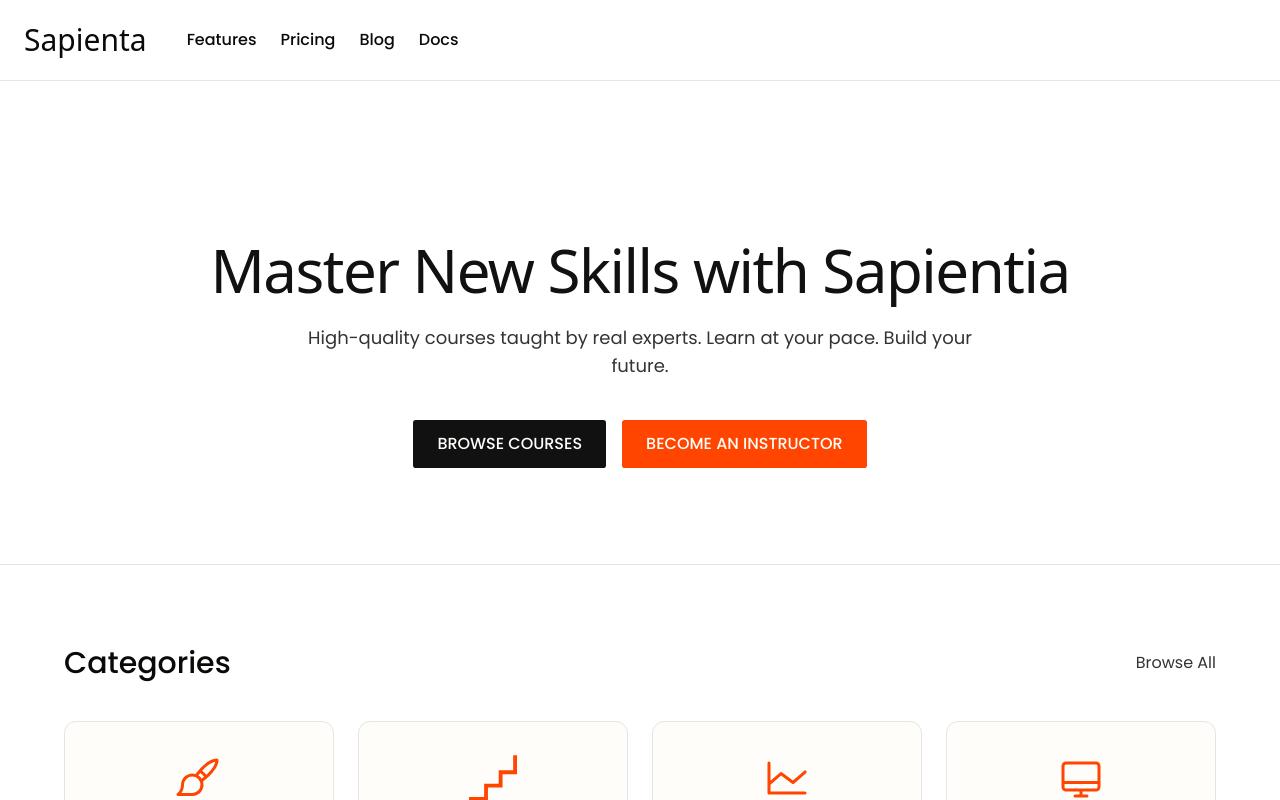
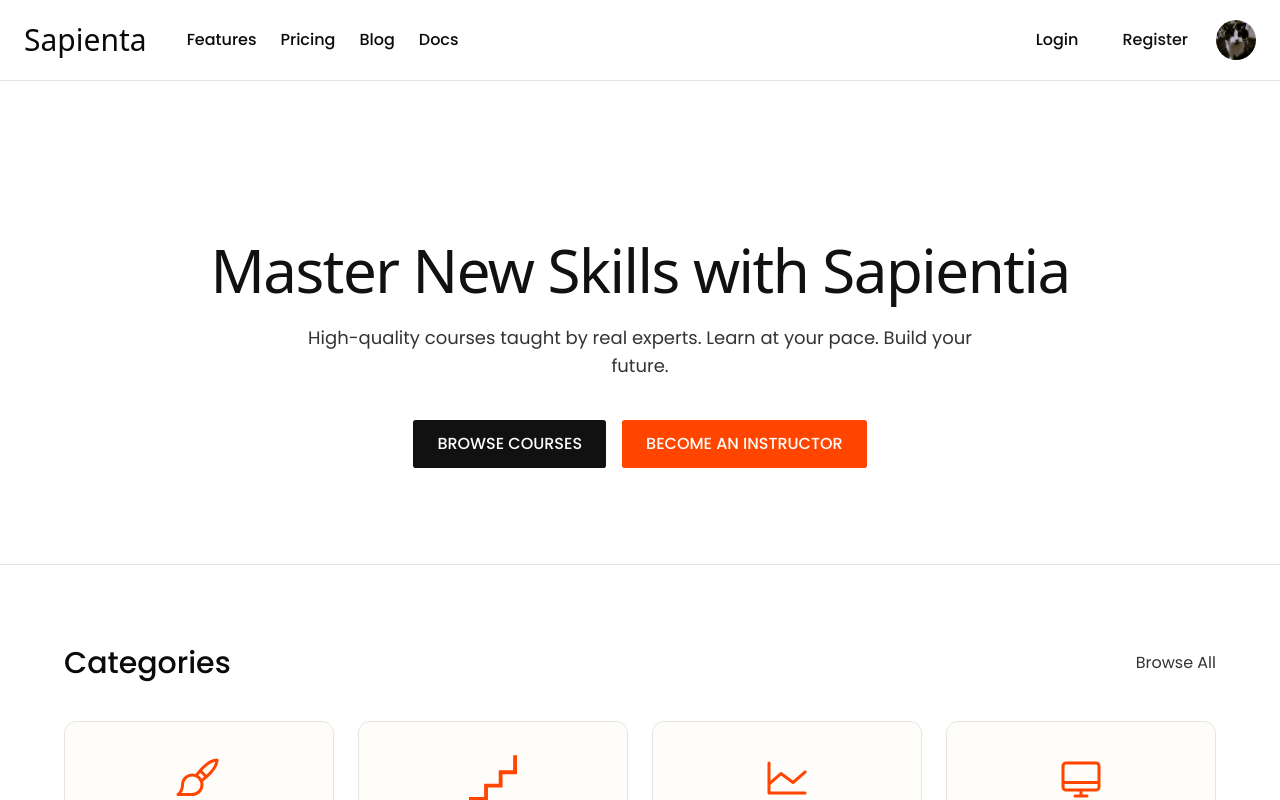
Before and after one commit to Nimira43/Sapienta, a Next.js app: page / in a window 1280 px wide. Shown: the top 800 px of the page. Built offline with nearby package versions, Linux system fonts and the light colour scheme; no server answers; a web font is replaced by a local one.

Commit message:
Login, register and avatar navlinks created.

```diff
--- a/components/MainNav.jsx
+++ b/components/MainNav.jsx
@@ -1,5 +1,10 @@
-import { cn } from "@/lib/utils"
-import Link from "next/link"
+import { cn } from '@/lib/utils'
+import Link from 'next/link'
+import { Button } from './ui/button'
+import { VscMenu } from 'react-icons/vsc'
+import { LiaTimesSolid } from 'react-icons/lia'
+import { DropdownMenu, DropdownMenuContent, DropdownMenuItem, DropdownMenuTrigger } from './ui/dropdown-menu'
+import { Avatar, AvatarFallback, AvatarImage } from './ui/avatar'
 
 function MainNav({items, children}) {
   return (
@@ -35,8 +40,97 @@ function MainNav({items, children}) {
             : null
         }
       </div>
+      <nav className='flex items-center gap-3'>
+        <div className='items-center gap-3 hidden lg:flex'>
+          <Link
+            href='/login'
+            className='px-4 font-medium hover:text-main transitioning'
+          >
+            Login
+          </Link>
+          <DropdownMenu>
+            <DropdownMenuTrigger asChild>
+              <Button
+                variant='link'
+              >
+                Register
+              </Button>
+            </DropdownMenuTrigger>
+            <DropdownMenuContent
+              align='end'
+              className='w-56 mt-4'
+            >
+              <DropdownMenuItem
+                className='cursor-pointer'
+                asChild
+              >
+                <Link href='#'>
+                  Student
+                </Link>
+              </DropdownMenuItem>
+              <DropdownMenuItem
+                className='cursor-pointer'
+                asChild
+              >
+                <Link href='#'>
+                  Instructor
+                </Link>
+              </DropdownMenuItem>
+            </DropdownMenuContent>
+          </DropdownMenu>
+        </div>
+        <DropdownMenu>
+          <DropdownMenuTrigger asChild>
+            <div className='cursor-pointer'>
+              <Avatar>
+                <AvatarImage
+                  src='/images/user.jpg'
+                  alt="User"
+                />
+                <AvatarFallback>LB</AvatarFallback>
+              </Avatar>
+            </div>
+          </DropdownMenuTrigger>
+          <DropdownMenuContent
+              align='end'
+              className='w-56 mt-4'
+            >
+              <DropdownMenuItem
+                className='cursor-pointer'
+                asChild
+              >
+              <Link href='/account'>
+                Profile
+              </Link>
+              </DropdownMenuItem>
+              <DropdownMenuItem
+                className='cursor-pointer'
+                asChild
+              >
+              <Link href='/account/enrolled-courses'>
+                My Courses
+              </Link>
+              </DropdownMenuItem>
+              <DropdownMenuItem
+                className='cursor-pointer'
+                asChild
+              >
+              <Link href='#'>
+                Testimonials & Certificates
+              </Link>
+              </DropdownMenuItem>
+              <DropdownMenuItem
+                className='cursor-pointer'
+                asChild
+              >
+              <Link href='#'>
+                Logout
+              </Link>
+              </DropdownMenuItem>
+            </DropdownMenuContent>
+        </DropdownMenu>
+      </nav>
     </>
-
   )
 }
 
--- a/components/ui/button.jsx
+++ b/components/ui/button.jsx
@@ -5,7 +5,7 @@ import { cva } from 'class-variance-authority'
 import { cn } from '@/lib/utils'
 
 const buttonVariants = cva(
-  'inline-flex items-center justify-center gap-2 whitespace-nowrap rounded-md text-sm font-medium ring-offset-background transitioning focus-visible:outline-none focus-visible:ring-2 focus-visible:ring-ring focus-visible:ring-offset-2 disabled:pointer-events-none disabled:opacity-50 [&_svg]:pointer-events-none [&_svg]:size-4 [&_svg]:shrink-0',
+  'inline-flex items-center justify-center gap-2 whitespace-nowrap rounded-md  font-medium ring-offset-background transitioning outline-none',
   {
     variants: {
       variant: {
@@ -17,7 +17,7 @@ const buttonVariants = cva(
         secondary:
           'bg-secondary text-secondary-foreground hover:bg-secondary/80',
         ghost: 'hover:bg-accent hover:text-accent-foreground',
-        link: 'text-primary underline-offset-4 hover:underline',
+        link: 'text-dark hover:text-main',
       },
       size: {
         default: 'h-10 px-4 py-2',
--- a/package.json
+++ b/package.json
@@ -9,7 +9,7 @@
     "lint": "eslint"
   },
   "dependencies": {
-    "@hookform/resolvers": "^5.2.2",
+    "@hookform/resolvers": "^3.3.4",
     "@radix-ui/react-accordion": "^1.2.12",
     "@radix-ui/react-avatar": "^1.1.11",
     "@radix-ui/react-checkbox": "^1.3.3",
@@ -39,7 +39,7 @@
     "sonner": "^2.0.7",
     "tailwind-merge": "^3.4.0",
     "tailwindcss-animate": "^1.0.7",
-    "zod": "^4.3.6"
+    "zod": "^3.22.4"
   },
   "devDependencies": {
     "autoprefixer": "^10.4.24",
```
Also changed, not shown: public/images/user.jpg (added), 1 other file (tests, documents, lock files or other folders).
